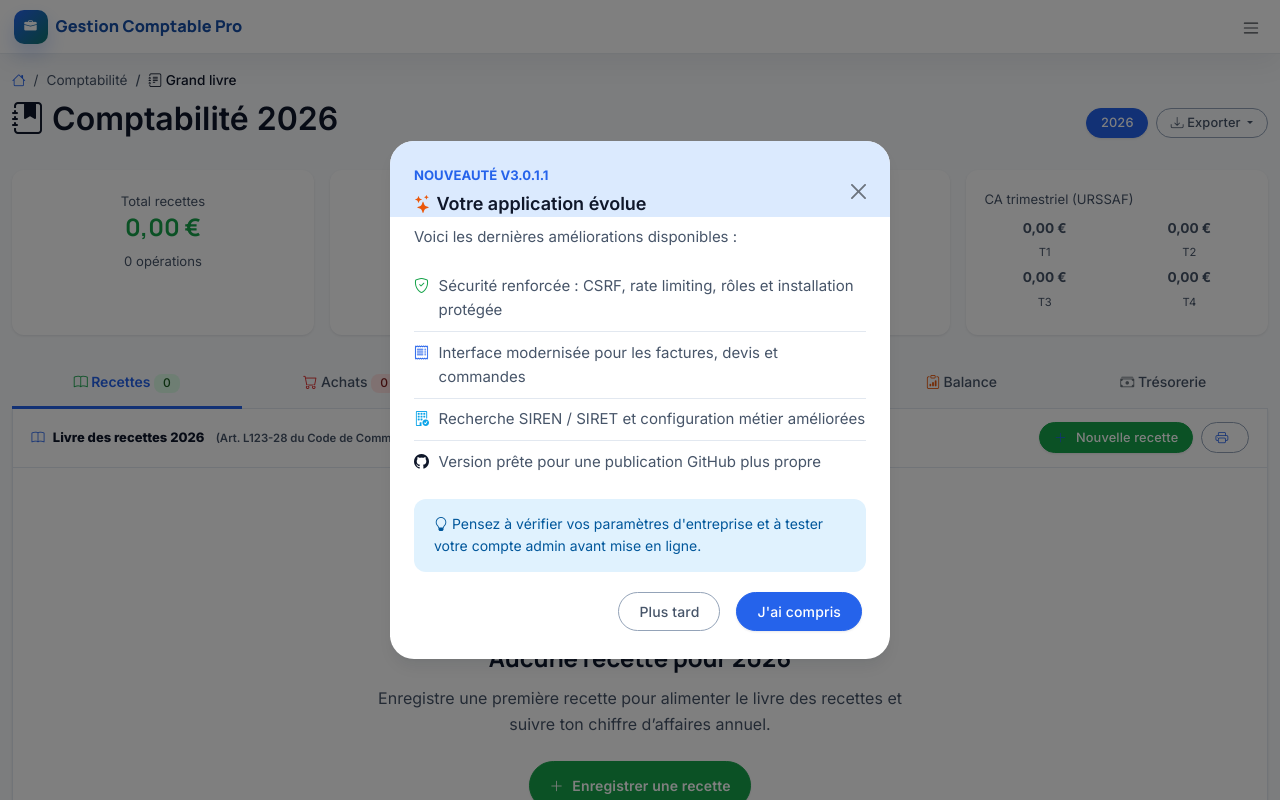
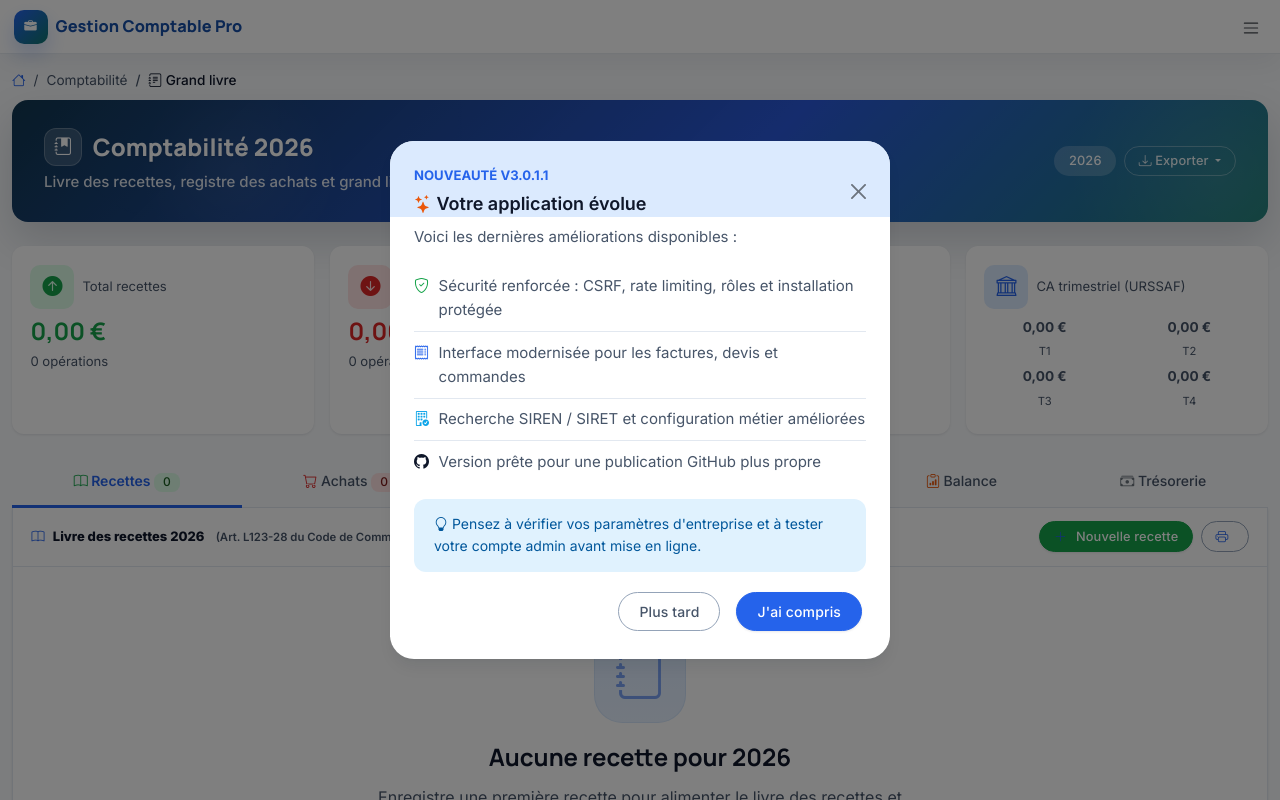
Before and after one commit to nphilmon/gestion-comptabilit-, a PHP site: page /comptabilite.php in a window 1280 px wide. Run offline with PHP 8.4, Linux system fonts and the light colour scheme; the visitor is signed in with stand-in values (Sample User, id 1); data comes from the database, SQL or seed files in the repository; data that the repository does not hold is empty.

Commit message:
style: bring comptabilite.php header up to the app's standard layout
This page used a plain <h2> header and icon-less stat cards instead
of the hero-banner + stat-card/stat-icon components used on every
other page (dashboard, commercial module, RH module). Converted it to
match, so the accounting page no longer looks like a different theme.

```diff
--- a/comptabilite.php
+++ b/comptabilite.php
@@ -191,8 +191,12 @@ foreach ($grandLivre as $catNom => $catData) {
 include 'header.php';
 ?>
 
-<div class="d-flex justify-content-between align-items-center mb-4">
-    <h2><i class="bi bi-journal-bookmark-fill"></i> Comptabilité <?= $annee ?></h2>
+<div class="hero-banner mb-4">
+    <div class="d-flex justify-content-between align-items-center flex-wrap gap-2">
+        <div>
+            <h2 class="mb-1"><i class="bi bi-journal-bookmark-fill"></i> Comptabilité <?= $annee ?></h2>
+            <p class="text-muted mb-0">Livre des recettes, registre des achats et grand livre de l'exercice</p>
+        </div>
         <div class="d-flex gap-2">
             <div class="btn-group">
                 <?php foreach ($annees as $a): ?>
@@ -216,42 +220,55 @@ include 'header.php';
             </div>
         </div>
     </div>
+</div>
 
 <!-- Résumé comptable -->
 <div class="row g-3 mb-4">
     <div class="col-md-3">
-        <div class="card border-0 h-100">
-            <div class="card-body text-center">
-                <small class="text-muted">Total recettes</small>
-                <h3 class="text-success"><?= formatMontant($totalRecettes) ?></h3>
+        <div class="card stat-card border-0 h-100">
+            <div class="card-body">
+                <div class="d-flex align-items-center mb-2">
+                    <div class="stat-icon bg-success-subtle text-success"><i class="bi bi-arrow-up-circle-fill"></i></div>
+                    <small class="text-muted ms-2">Total recettes</small>
+                </div>
+                <h3 class="text-success mb-1"><?= formatMontant($totalRecettes) ?></h3>
                 <small class="text-muted"><?= count($recettes) ?> opérations</small>
             </div>
         </div>
     </div>
     <div class="col-md-3">
-        <div class="card border-0 h-100">
-            <div class="card-body text-center">
-                <small class="text-muted">Total achats / dépenses</small>
-                <h3 class="text-danger"><?= formatMontant($totalAchats) ?></h3>
+        <div class="card stat-card border-0 h-100">
+            <div class="card-body">
+                <div class="d-flex align-items-center mb-2">
+                    <div class="stat-icon bg-danger-subtle text-danger"><i class="bi bi-arrow-down-circle-fill"></i></div>
+                    <small class="text-muted ms-2">Total achats / dépenses</small>
+                </div>
+                <h3 class="text-danger mb-1"><?= formatMontant($totalAchats) ?></h3>
                 <small class="text-muted"><?= count($achats) ?> opérations</small>
             </div>
         </div>
     </div>
     <div class="col-md-3">
-        <div class="card border-0 h-100">
-            <div class="card-body text-center">
-                <small class="text-muted">Résultat</small>
-                <h3 class="<?= ($totalRecettes - $totalAchats) >= 0 ? 'text-info' : 'text-danger' ?>"><?= formatMontant($totalRecettes - $totalAchats) ?></h3>
+        <div class="card stat-card border-0 h-100">
+            <div class="card-body">
+                <div class="d-flex align-items-center mb-2">
+                    <div class="stat-icon bg-info-subtle text-info"><i class="bi bi-wallet2"></i></div>
+                    <small class="text-muted ms-2">Résultat</small>
+                </div>
+                <h3 class="<?= ($totalRecettes - $totalAchats) >= 0 ? 'text-info' : 'text-danger' ?> mb-1"><?= formatMontant($totalRecettes - $totalAchats) ?></h3>
                 <small class="text-muted"><?= count($toutesTransactions) ?> écritures totales</small>
             </div>
         </div>
     </div>
     <div class="col-md-3">
-        <div class="card border-0 h-100">
+        <div class="card stat-card border-0 h-100">
             <div class="card-body">
-                <small class="text-muted d-block mb-2">
+                <div class="d-flex align-items-center mb-2">
+                    <div class="stat-icon bg-primary-subtle text-primary"><i class="bi bi-bank"></i></div>
+                    <small class="text-muted ms-2">
                         CA trimestriel <?= $conf['is_micro'] ? '(URSSAF)' : '' ?>
                     </small>
+                </div>
                 <div class="row text-center">
                     <?php foreach ($trimestres as $q => $montant): ?>
                         <div class="col-6 mb-1">
```
Lines whose indentation alone changed are shown as unchanged.
